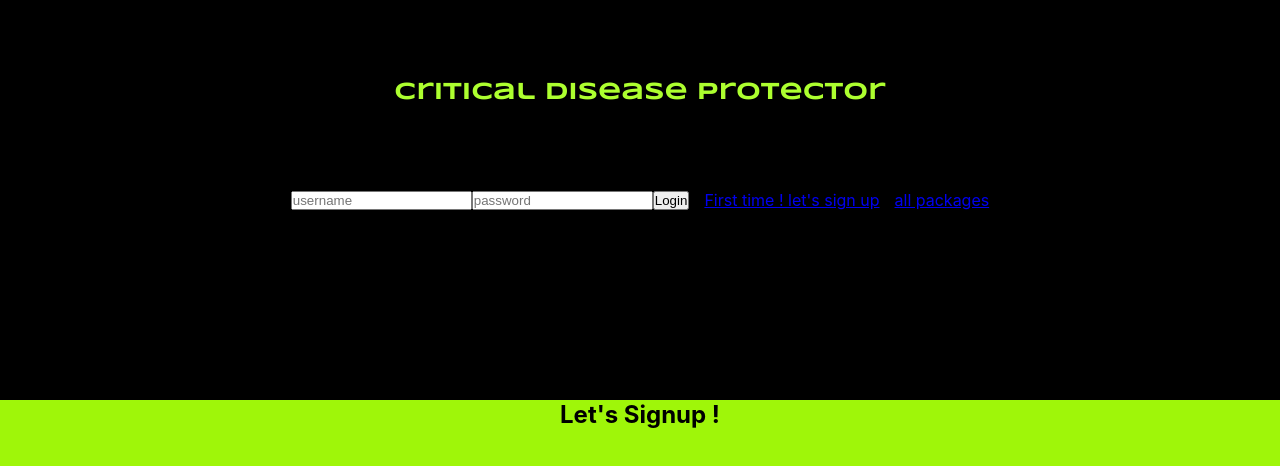
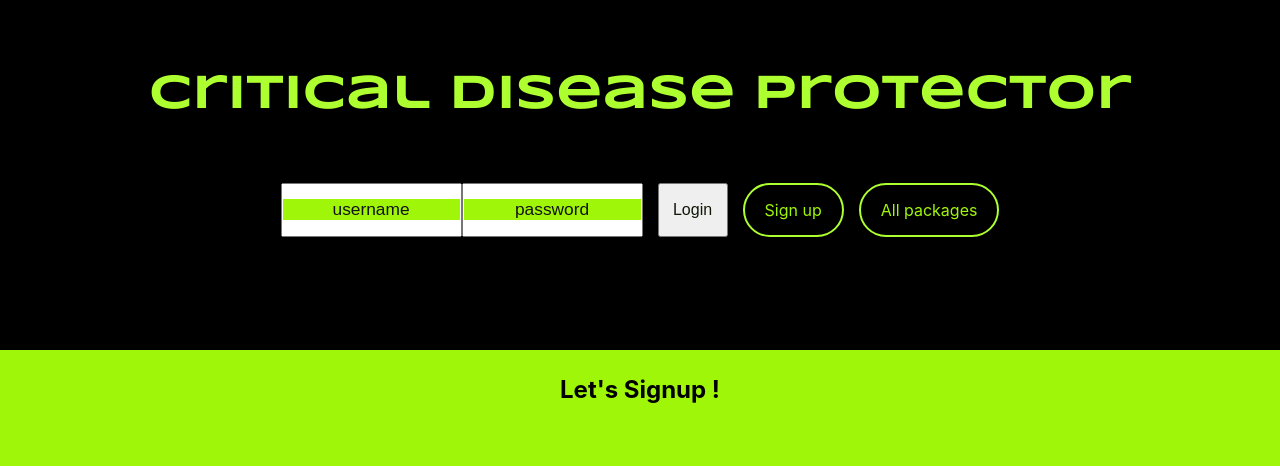
Before and after one commit to JoaNattapon/project4-frontend-, a React (Create React App) app: page /letsignup in a window 1280 px wide. Shown: the top 466 px of the page. Built offline with nearby package versions, Linux system fonts and the light colour scheme.

Commit message:
Added Css style

```diff
--- a/public/index.html
+++ b/public/index.html
@@ -24,7 +24,7 @@
       work correctly both with client-side routing and a non-root public URL.
       Learn how to configure a non-root public URL by running `npm run build`.
     -->
-    <title>React App</title>
+    <title>Health-Insure</title>
   </head>
   <body>
     <noscript>You need to enable JavaScript to run this app.</noscript>
--- a/src/components/LandingPage.js
+++ b/src/components/LandingPage.js
@@ -35,15 +35,17 @@ const LandingPage = () => {
         <div className="landing-header">
             <h2>Critical Disease Protector</h2>
 
-            <input className="signupinput" type="text" placeholder="username"
-            value={username} onChange={(e) => setUsername(e.target.value)} />
-            <input className="signupinput" type="text" placeholder="password"
-            value={password} onChange={(e) => setPassword(e.target.value)} />
+            <div className="below-header">
+                <input className="logininput" type="text" placeholder="username"
+                    value={username} onChange={(e) => setUsername(e.target.value)} />
+                <input className="logininput" type="text" placeholder="password"
+                    value={password} onChange={(e) => setPassword(e.target.value)} />
 
-            <button className="loginbtn" onClick={() => sentUserPassword()}>Login</button>
+                <button className="loginbtn" onClick={() => sentUserPassword()}>Login</button>
 
-            <Link to='/letsignup' className="signuplink" >First time ! let's sign up</Link>
-            <Link to='/' className="signuplink" >all packages</Link>
+                <Link to='/letsignup' className="signuplink" ><p>Sign up</p></Link>
+                <Link to='/' className="signuplink" ><p>All packages</p></Link>
+            </div>
         </div>
     )
 }
--- a/src/components/PackageList.js
+++ b/src/components/PackageList.js
@@ -5,33 +5,33 @@ import axios from "axios";
 
 const PackageList = () => {
 
-    const [packs, setPacks] = useState('');
+    const [packs, setPacks] = useState([]);
+    const [allPacks, setAllPacks] = useState([]);
 
-    const getPacks = () => {
+    useEffect(() => {
 
         axios
-            .get
-            ("http://localhost:8000/packages/")
+            .get("http://localhost:8000/packages/")
             .then((response) => {
-                console.log(response)
-                setPacks(response.data)
+                console.log(response.data.packages)
+                setPacks(response.data.packages)
+
+                setAllPacks(response.data.packages.map((items, i) => (
+
+                    <div className="packs" key={i}>
+                        <p>{items.description}</p>
+                        <p>{items.price}</p>
+                    </div>
+
+                )))
             })
             .catch((error) => {
                 console.log(error)
             })
-    }
-    getPacks();
+    }, []);
 
-    const allPacks = packs.map((items,i) => {
-        return(
-            <div className="packs" key={i}>
-                <p>{items.description}</p>
-                <p>{items.price}</p>
-            </div>
-        )
-    })
 
-    return(
+    return (
         <div className="pack-card">
             <h2>All Packages</h2>
             <div>
--- a/src/components/style.css
+++ b/src/components/style.css
@@ -13,25 +13,65 @@ body {
     align-items: center;
     text-align: center;
     justify-content: center;
-    height: 400px;
+    height: 350px;
     background-color: black;
     color: greenyellow;
 }
 .landing-header h2 {
     position: absolute;
-    font-size: 1.5em;
+    font-size: 3em;
     font-family: 'Syncopate', sans-serif;
     top: 20%;
     text-align: center;
 }
-.signuplink {
-    margin-left: 15px;
+.below-header {
+    display: flex;
+    margin-top: 70px;
 }
+
 /* Insurance Card */
 .pack-card {
     text-align: center;
+    color: rgb(11, 13, 15);
+}
+.pack-card h2 {
+    margin: 25px 0;
 }
 
+/* Signup Form */
 .signupform {
     text-align: center;
 }
+.signupform h2 {
+    margin: 25px 0;
+}
+
+.signuplink {
+    color: rgb(159, 246, 9);
+    text-decoration: none;
+    border: 2px solid greenyellow;
+    border-radius: 28px;
+    padding: 15px 20px;
+    margin-left: 15px;
+}
+.signuplink:hover {
+    background-color: rgb(159, 246, 9);
+    color: black;
+}
+/* Placeholder */
+::placeholder {
+    color: rgb(19, 19, 19);
+    background-color: rgb(159, 246, 9);
+    text-align: center;
+    font-size: 1.3em;
+}
+.logininput:focus {
+    text-align: center;
+}
+.loginbtn {
+    width: 70px;
+    margin-left: 15px;
+    color: rgb(18, 23, 8);
+    font-size: 1em;
+    cursor: pointer;
+}
```
